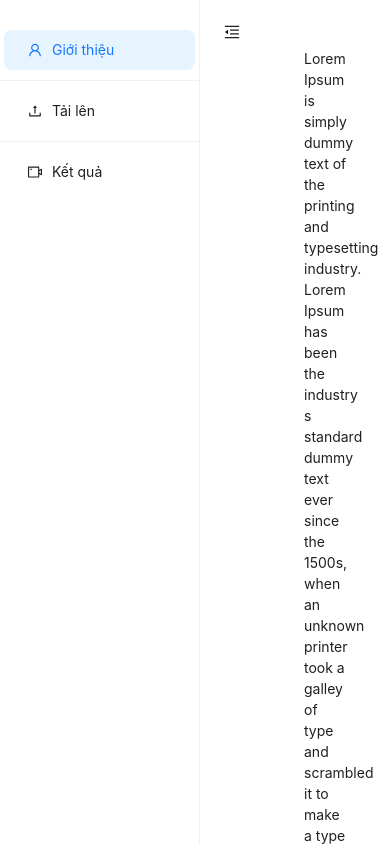
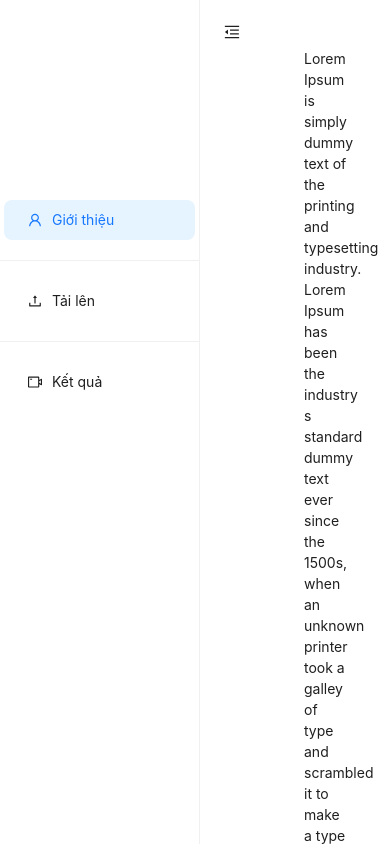
Before and after one commit to duc-max/audio-2-text, a React (Vite) app: page / in a window 390 px wide. Shown: the top 846 px of the page. Built offline with nearby package versions, Linux system fonts and the light colour scheme.

Commit message:
add responsive to current view

```diff
--- a/src/App.jsx
+++ b/src/App.jsx
@@ -15,8 +15,9 @@ function App() {
 
   return (
     <Provider>
-      <Layout style={{ background: colorBgContainer, height: "100vh" }}>
-        <Router>
+      <Router>
+        <Layout style={{ background: colorBgContainer, height: "100vh" , width: '100vw' ,paddingBottom:'100px'}}>
+
           <Navbar />
           <Carou />
           <Layout
@@ -33,8 +34,8 @@ function App() {
               })}
             </Routes>
           </Layout>
-        </Router>
-      </Layout>
+        </Layout>
+      </Router>
     </Provider>
   );
 }
--- a/src/components/Navbar.jsx
+++ b/src/components/Navbar.jsx
@@ -14,32 +14,32 @@ import { Link } from "react-router-dom";
 
 function Navbar() {
   const { collapsed } = useContext(Context);
+  const menuItemStyle = {
+    margin: "20px auto",
+  };
   return (
-    <Sider trigger={null} collapsible collapsed={collapsed} theme="light">
-      <div className="demo-logo-vertical" />
+    <Sider
+      trigger={null}
+      collapsible
+      collapsed={collapsed}
+      theme="light"
+      style={{ position: "relative", height: "100vh" }}
+    >
       <Menu
         theme="light"
         mode="inline"
         defaultSelectedKeys={["1"]}
-        style={{ height: "100%", padding: "20px 0" }}
+        style={{ height: "100%", padding: "20px 0", paddingTop: "180px" }}
       >
-        <Menu.Item
-          key="1"
-          icon={<UserOutlined />}
-          style={{ margin: "10px auto" }}
-        >
+        <Menu.Item key="1" icon={<UserOutlined />} style={menuItemStyle}>
           <Link to="/">Giới thiệu </Link>
         </Menu.Item>
         <Divider solid style={{ margin: "10px 0" }} />
-        <Menu.Item
-          key="2"
-          icon={<UploadOutlined />}
-          style={{ margin: "10px auto" }}
-        >
+        <Menu.Item key="2" icon={<UploadOutlined />} style={menuItemStyle}>
           <Link to="/upload">Tải lên</Link>
         </Menu.Item>
         <Divider solid style={{ margin: "10px 0" }} />
-        <Menu.Item key="3" icon={<VideoCameraOutlined />}>
+        <Menu.Item key="3" icon={<VideoCameraOutlined />} style={menuItemStyle}>
           <Link to="/result">Kết quả</Link>
         </Menu.Item>
       </Menu>
```
Also changed, not shown: src/components/Footer.jsx (deleted, +0 -19 lines).
